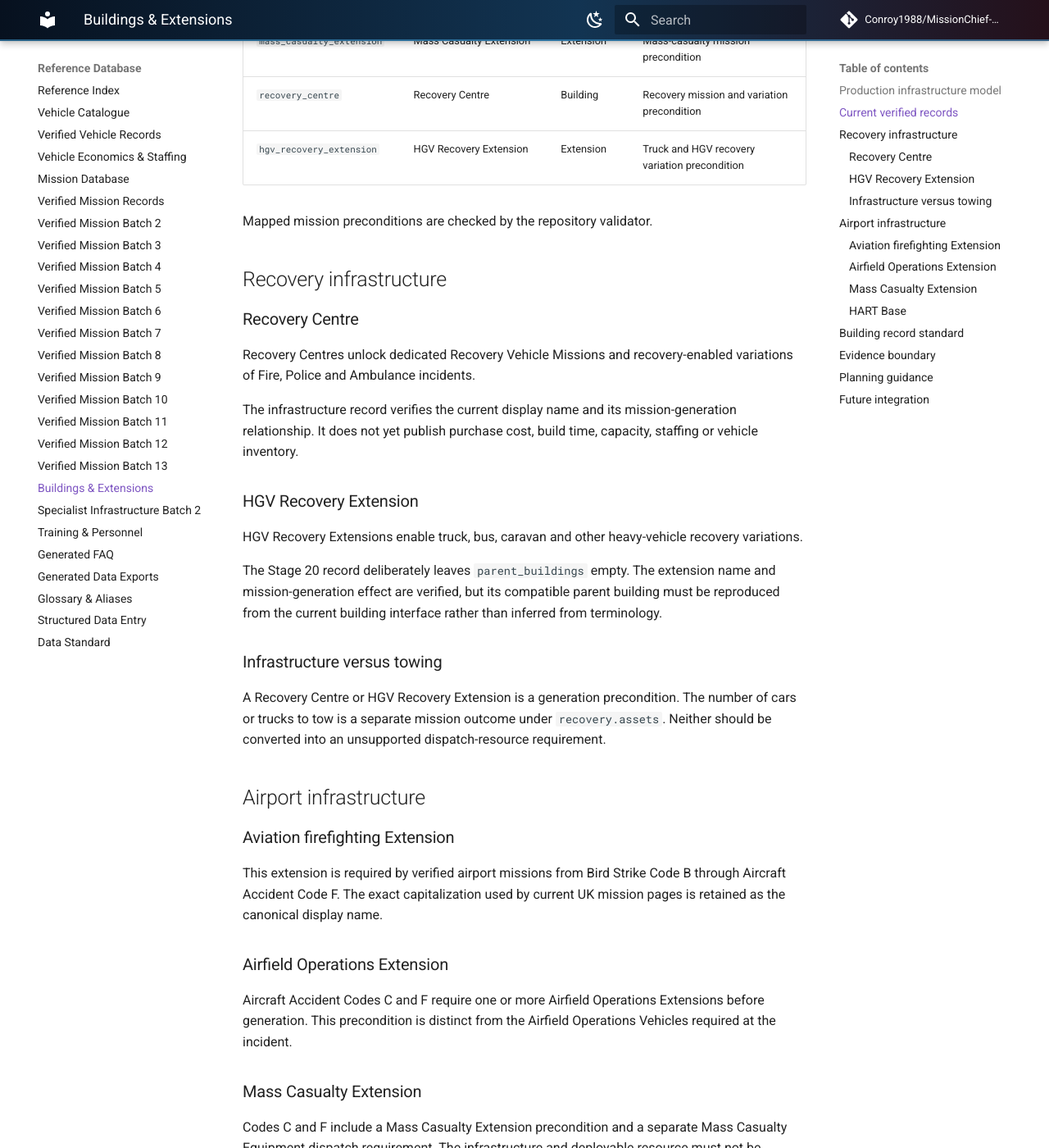
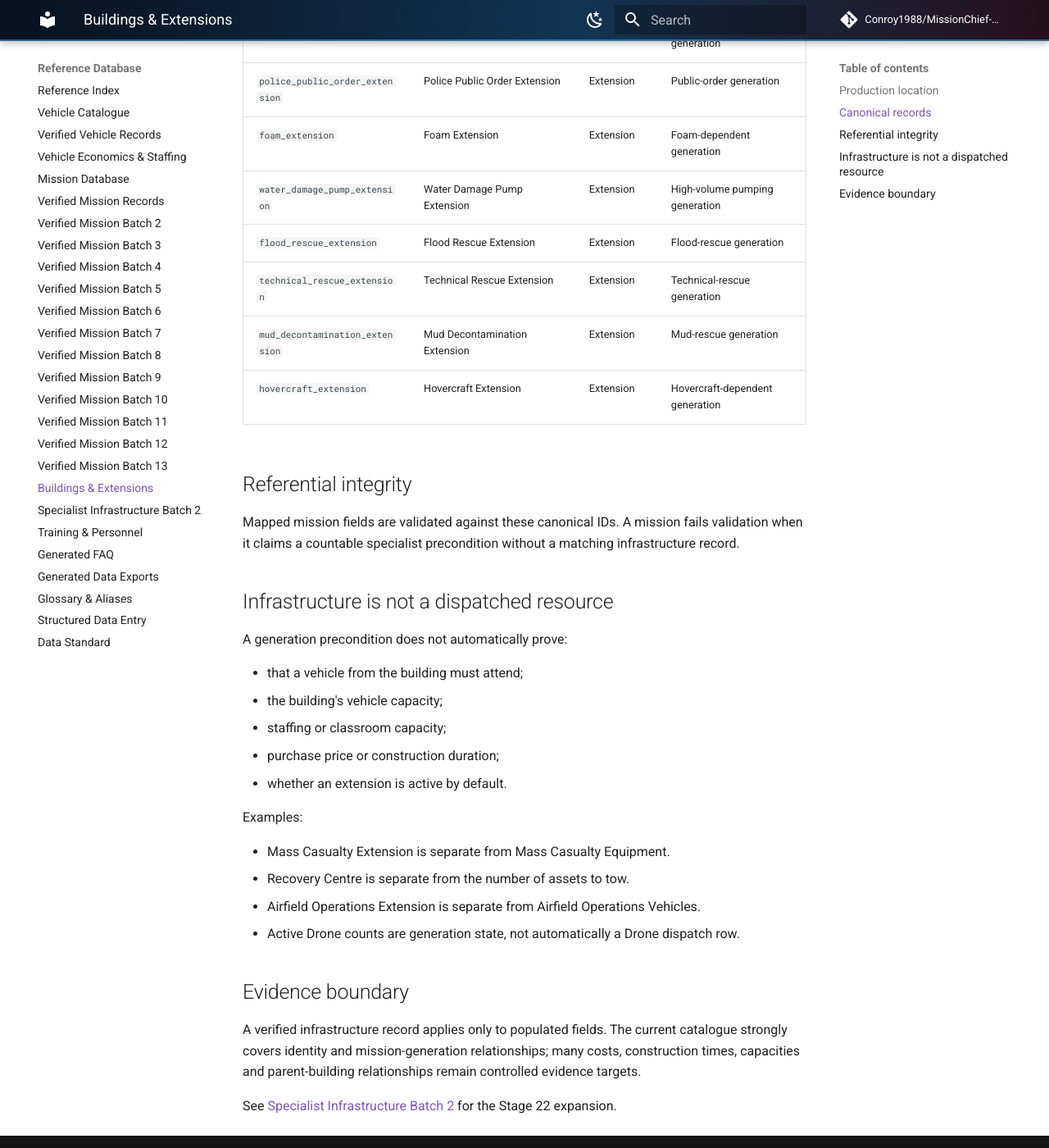
Before and after one commit to Conroy1988/MissionChief-UK, an MkDocs documentation site: the page built from docs/reference/buildings-and-extensions.md, in a window 1280 px wide and 1400 px high, scrolled down 1153 px. Shown: the whole window at 82% size. Built offline with MkDocs 1.6.1 and Material for MkDocs 9.7.7, drawn with Linux system fonts in a browser that asks for light colours; comment, search, counter and statistics services are not loaded; some of the changed text lies outside the part shown.

Commit message:
Synchronise infrastructure catalogue with Stage 34

````diff
--- a/docs/reference/buildings-and-extensions.md
+++ b/docs/reference/buildings-and-extensions.md
@@ -1,101 +1,59 @@
 # Buildings and Extensions Database
 
-This reference defines how stations, support buildings, specialist extensions and destination buildings are documented.
+The production infrastructure database contains **18 schema-controlled records** used by verified mission preconditions.
 
-## Production infrastructure model
-
-Schema-controlled records are stored under:
+## Production location
 
 ```text
 data/uk/infrastructure/
 ```
 
-Each record identifies:
+## Canonical records
 
-- canonical UK game name and ID;
-- building or extension kind;
-- service ownership;
-- parent buildings where verified;
-- mission-generation capabilities;
-- evidence status and verification date;
-- explicit omissions for unverified costs, timings or capacities.
+| Canonical ID | Name | Kind | Verified mission effect |
+|---|---|---|---|
+| `bomb_disposal_hq` | Bomb Disposal HQ | Building | Bomb Disposal generation |
+| `bomb_disposal_marine_unit_extension` | Bomb Disposal Marine Unit Extension | Extension | Coastal Bomb Disposal generation |
+| `hart_base` | HART Base | Building | HART-dependent generation |
+| `aviation_firefighting_extension` | Aviation firefighting Extension | Extension | Airport-firefighting generation |
+| `airfield_operations_extension` | Airfield Operations Extension | Extension | Airfield-operations generation |
+| `mass_casualty_extension` | Mass Casualty Extension | Extension | Mass-casualty generation |
+| `recovery_centre` | Recovery Centre | Building | Recovery missions and variations |
+| `hgv_recovery_extension` | HGV Recovery Extension | Extension | Heavy-vehicle recovery variations |
+| `railway_police` | Railway Police | Building | Railway Police generation |
+| `railway_fire_response` | Railway fire response | Building | Specialist rail-fire generation |
+| `police_helicopter_station` | Police Helicopter Station | Building | Police air-support generation |
+| `police_public_order_extension` | Police Public Order Extension | Extension | Public-order generation |
+| `foam_extension` | Foam Extension | Extension | Foam-dependent generation |
+| `water_damage_pump_extension` | Water Damage Pump Extension | Extension | High-volume pumping generation |
+| `flood_rescue_extension` | Flood Rescue Extension | Extension | Flood-rescue generation |
+| `technical_rescue_extension` | Technical Rescue Extension | Extension | Technical-rescue generation |
+| `mud_decontamination_extension` | Mud Decontamination Extension | Extension | Mud-rescue generation |
+| `hovercraft_extension` | Hovercraft Extension | Extension | Hovercraft-dependent generation |
 
-## Current verified records
+## Referential integrity
 
-| Canonical ID | Name | Kind | Verified effect |
-|---|---|---|---|
-| `bomb_disposal_hq` | Bomb Disposal HQ | Building | Bomb Disposal mission precondition |
-| `bomb_disposal_marine_unit_extension` | Bomb Disposal Marine Unit Extension | Extension | Coastal and marine Bomb Disposal precondition |
-| `hart_base` | HART Base | Building | HART mission precondition |
-| `aviation_firefighting_extension` | Aviation firefighting Extension | Extension | Airport-firefighting mission precondition |
-| `airfield_operations_extension` | Airfield Operations Extension | Extension | Airfield-operations mission precondition |
-| `mass_casualty_extension` | Mass Casualty Extension | Extension | Mass-casualty mission precondition |
-| `recovery_centre` | Recovery Centre | Building | Recovery mission and variation precondition |
-| `hgv_recovery_extension` | HGV Recovery Extension | Extension | Truck and HGV recovery variation precondition |
+Mapped mission fields are validated against these canonical IDs. A mission fails validation when it claims a countable specialist precondition without a matching infrastructure record.
 
-Mapped mission preconditions are checked by the repository validator.
+## Infrastructure is not a dispatched resource
 
-## Recovery infrastructure
+A generation precondition does not automatically prove:
 
-### Recovery Centre
+- that a vehicle from the building must attend;
+- the building's vehicle capacity;
+- staffing or classroom capacity;
+- purchase price or construction duration;
+- whether an extension is active by default.
 
-Recovery Centres unlock dedicated Recovery Vehicle Missions and recovery-enabled variations of Fire, Police and Ambulance incidents.
+Examples:
 
-The infrastructure record verifies the current display name and its mission-generation relationship. It does not yet publish purchase cost, build time, capacity, staffing or vehicle inventory.
-
-### HGV Recovery Extension
-
-HGV Recovery Extensions enable truck, bus, caravan and other heavy-vehicle recovery variations.
-
-The Stage 20 record deliberately leaves `parent_buildings` empty. The extension name and mission-generation effect are verified, but its compatible parent building must be reproduced from the current building interface rather than inferred from terminology.
-
-### Infrastructure versus towing
-
-A Recovery Centre or HGV Recovery Extension is a generation precondition. The number of cars or trucks to tow is a separate mission outcome under `recovery.assets`. Neither should be converted into an unsupported dispatch-resource requirement.
-
-## Airport infrastructure
-
-### Aviation firefighting Extension
-
-This extension is required by verified airport missions from Bird Strike Code B through Aircraft Accident Code F. The exact capitalization used by current UK mission pages is retained as the canonical display name.
-
-### Airfield Operations Extension
-
-Aircraft Accident Codes C and F require one or more Airfield Operations Extensions before generation. This precondition is distinct from the Airfield Operations Vehicles required at the incident.
-
-### Mass Casualty Extension
-
-Codes C and F include a Mass Casualty Extension precondition and a separate Mass Casualty Equipment dispatch requirement. The infrastructure and deployable resource must not be conflated.
-
-### HART Base
-
-HART Base is a canonical infrastructure record because verified missions across several services use it as a generation precondition. It does not itself prove that a particular HART vehicle is required.
-
-## Building record standard
-
-Mature records should capture:
-
-- canonical UK game name;
-- building category and service;
-- confirmed purchase cost;
-- build time and level structure;
-- vehicle capacity;
-- personnel and classroom capacity;
-- extension compatibility;
-- mission-generation effects;
-- unlock conditions;
-- destination or transport function;
-- alliance ownership behaviour, where relevant;
-- evidence status and verification date.
+- Mass Casualty Extension is separate from Mass Casualty Equipment.
+- Recovery Centre is separate from the number of assets to tow.
+- Airfield Operations Extension is separate from Airfield Operations Vehicles.
+- Active Drone counts are generation state, not automatically a Drone dispatch row.
 
 ## Evidence boundary
 
-A verified infrastructure record applies only to populated fields. Current records confirm entity names and mission-precondition relationships; they do not yet publish costs, build durations, vehicle slots or personnel capacity.
+A verified infrastructure record applies only to populated fields. The current catalogue strongly covers identity and mission-generation relationships; many costs, construction times, capacities and parent-building relationships remain controlled evidence targets.
 
-## Planning guidance
-
-A building recommendation must distinguish confirmed mechanics from account-specific strategy. Geography, available credits, staffing, alliance support and current mission bottlenecks can all change the correct expansion order.
-
-## Future integration
-
-These records will support the building planner, cost calculator, training planner and mission unlock explorer.
+See [Specialist Infrastructure Batch 2](verified-infrastructure-batch-2.md) for the Stage 22 expansion.
````
